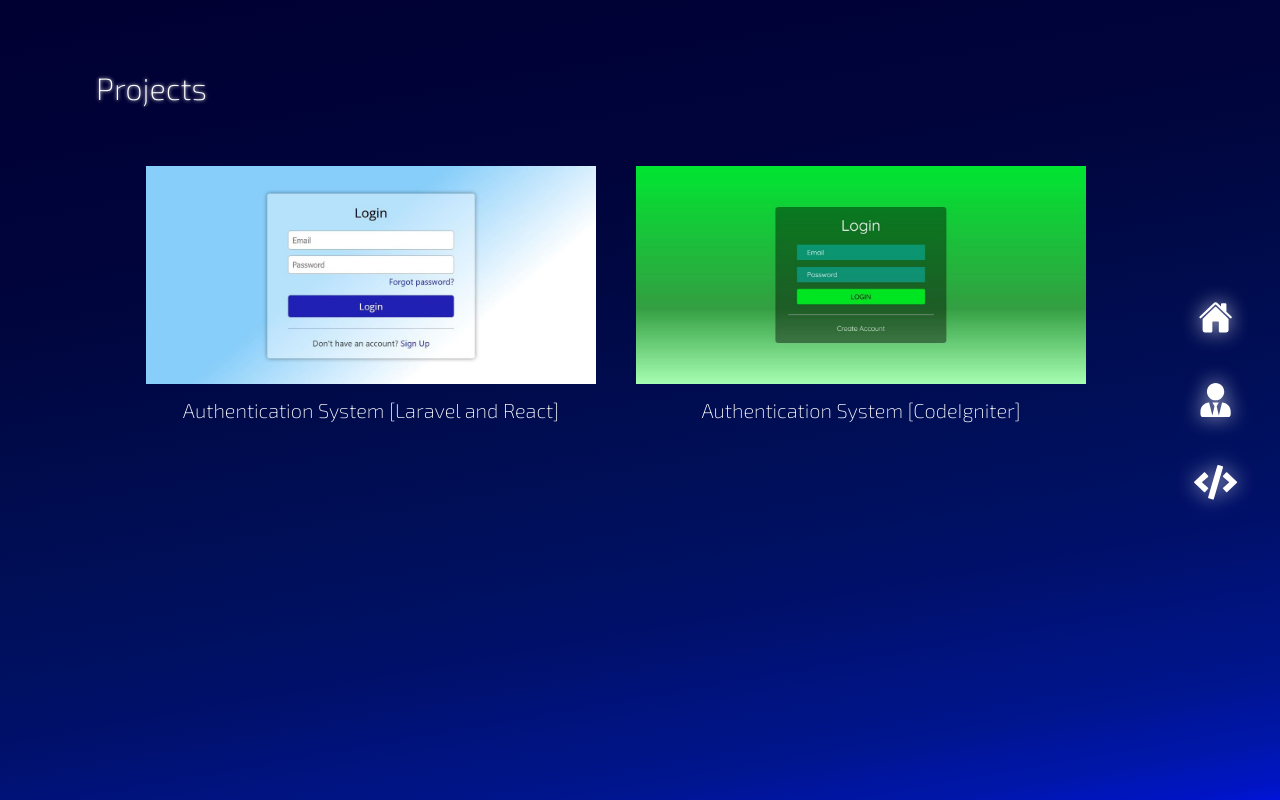
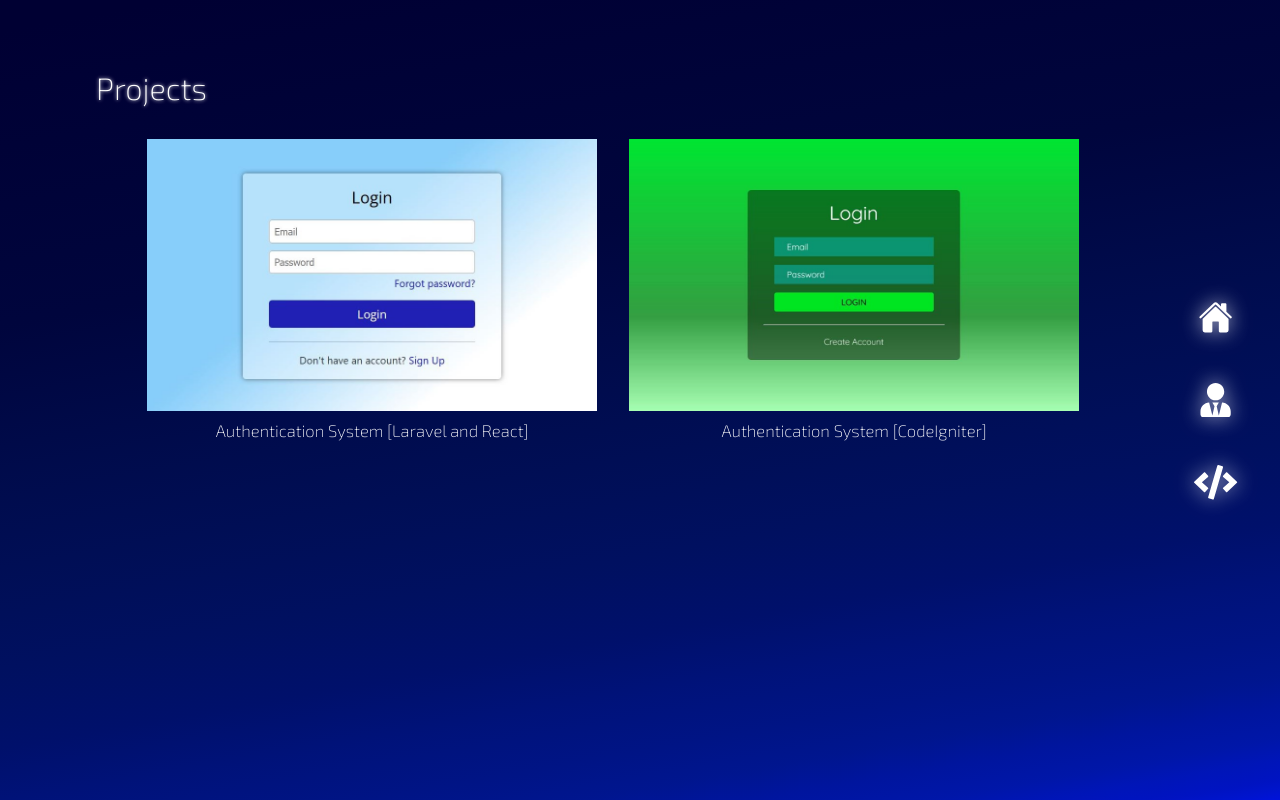
Before and after one commit to ayrtton/portfolio, a React (Create React App) app: page /projects in a window 1280 px wide. Shown: the top 800 px of the page. Built offline with nearby package versions, Linux system fonts and the light colour scheme.

Commit message:
Set projects responsiveness for desktop devices

```diff
--- a/src/pages/About.module.css
+++ b/src/pages/About.module.css
@@ -1,6 +1,7 @@
 .main {
     min-height: 100vh;
     padding: 6vh 7.5vw;
+    box-sizing: border-box;
 }
 
 #aboutText {
--- a/src/pages/Projects.jsx
+++ b/src/pages/Projects.jsx
@@ -5,17 +5,17 @@ import project02 from "./../images/project02.jpg"
 function Projects() {
     return (
         <div className={styles.main}>
-            <div className="projectsSection">
-                <h1>Projects</h1>
-                <span id={styles.constructionMessage}>Under construction...</span>
-                <div className={styles.projectList}>
+            <h1>Projects</h1>
+            <span id={styles.constructionMessage}>Under construction...</span>
+            <div className={styles.projectList}>
+                <div className={styles.row}>
                     <div className={styles.project}>
-                        <img className={styles.image} src={ project01 } alt="" />
-                        <a href="https://github.com/ayrtton/login-signup" target="_blank" rel="noreferrer">Authentication System [Laravel and React]</a>
+                        <div id={styles.image1}></div>
+                        <a className={styles.projectTitle} href="https://github.com/ayrtton/login-signup" target="_blank" rel="noreferrer">Authentication System [Laravel and React]</a>
                     </div>
                     <div className={styles.project}>
-                        <img className={styles.image} src={ project02 } alt="" />
-                        <a href="https://github.com/ayrtton/auth-system-codeigniter" target="_blank" rel="noreferrer">Authentication System [CodeIgniter]</a>
+                        <div id={styles.image2}></div>
+                        <a className={styles.projectTitle} href="https://github.com/ayrtton/auth-system-codeigniter" target="_blank" rel="noreferrer">Authentication System [CodeIgniter]</a>
                     </div>
                 </div>
             </div>
--- a/src/pages/Projects.module.css
+++ b/src/pages/Projects.module.css
@@ -1,11 +1,7 @@
 .main {
     min-height: 100vh;
     padding: 6vh 7.5vw;
-}
-
-.projectsContent {
-    min-height: 100vh;
-    padding: 6vh 7.5vw;
+    box-sizing: border-box;
 }
 
 #constructionMessage {
@@ -13,23 +9,41 @@
 }
 
 .projectList {
-    margin: 40px 30px;
-    display: block;
+    width: 88%;
+    margin-left: 3vw;
+    font-size: 1.3vw;
+}
+
+.row {
+    display: flex;
+    justify-content: center;
+    align-items: center;
+    gap: 2.5vw;
+    padding: 1vw;
 }
 
 .project {
-    height: 270px;
-    width: 450px;
-    margin: 20px 20px;
-    text-align: center;
-    font-size: 20px;
-    overflow: hidden;
-    display: inline-block;
+    height: calc(100vh/2.5);
+    width: calc(100%/2);
+    display: flex;
+    flex-direction: column;
+    align-items: center;
+    gap: 0.7vw;
 }
 
-.image {
+#image1, #image2 {
+    height: 85%;
     width: 100%;
-    margin-bottom: 10px;
+    background-size: cover;
+    background-position: center;
+}
+
+#image1 {
+    background-image: url('../images/project01.jpg');
+}
+
+#image2 {
+    background-image: url('../images/project02.jpg');
 }
 
 @media (max-width: 768px) {
```
